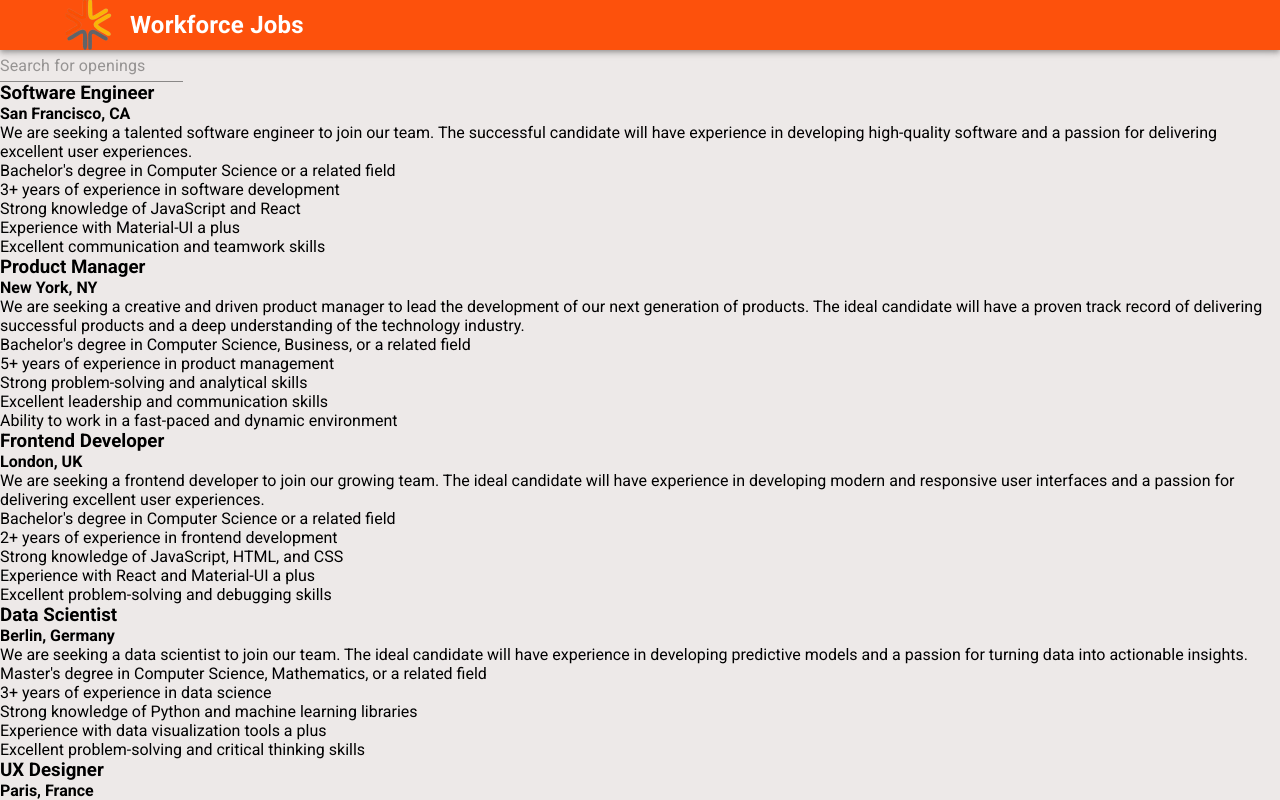
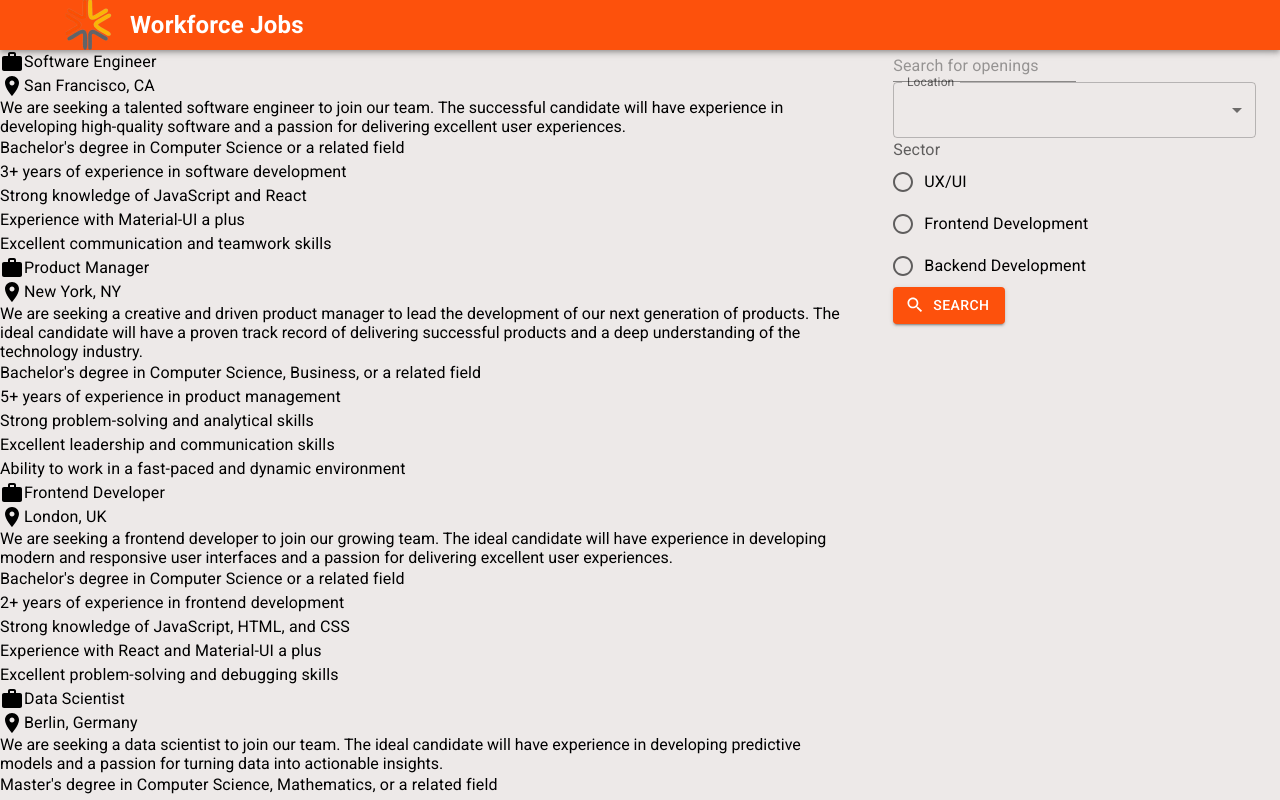
Before and after one commit to vicowiti/workforce-test, a React (Vite) app: page / in a window 1280 px wide. Shown: the top 800 px of the page. Built offline with nearby package versions, Linux system fonts and the light colour scheme.

Commit message:
Added the layout mvp

```diff
--- a/package.json
+++ b/package.json
@@ -11,6 +11,8 @@
   "dependencies": {
     "@emotion/react": "^11.10.5",
     "@emotion/styled": "^11.10.5",
+    "@material-ui/icons": "^4.11.3",
+    "@mui/icons-material": "^5.11.0",
     "@mui/material": "^5.11.7",
     "react": "^18.2.0",
     "react-dom": "^18.2.0"
--- a/src/App.tsx
+++ b/src/App.tsx
@@ -4,6 +4,7 @@ import SearchBar from "./components/SearchBar";
 import { JobPost } from "./utils/data";
 import mydata from "./assets/job-data.json";
 import NavBar from "./components/NavBar";
+import { Grid, Stack } from "@mui/material";
 
 const App = () => {
   const [jsonData, setJsonData] = useState<JobPost[]>(mydata);
@@ -26,8 +27,14 @@ const App = () => {
   return (
     <div>
       <NavBar />
-      <SearchBar value={searchTerm} setSearch={setSearchTerm} />
-      <RenderData data={filteredData} />
+      <Grid container spacing={3}>
+        <Grid item xs={8}>
+          <RenderData data={filteredData} />
+        </Grid>
+        <Grid item xs={4}>
+          <SearchBar value={searchTerm} setSearch={setSearchTerm} />
+        </Grid>
+      </Grid>
     </div>
   );
 };
--- a/src/components/JobCard.tsx
+++ b/src/components/JobCard.tsx
@@ -1,15 +1,31 @@
+import { Typography } from "@mui/material";
 import React from "react";
 import { JobCardProps } from "../utils/data";
+import WorkIcon from "@mui/icons-material/Work";
+import LocationOnIcon from "@mui/icons-material/LocationOn";
+import CircleIcon from "@mui/icons-material/Circle";
 
 const JobCard = ({ job }: JobCardProps) => {
   return (
     <div>
-      <h3>{job.title}</h3>
-      <h4>{job.location}</h4>
+      <Typography display="flex" alignItems="center" component="h3">
+        {" "}
+        <WorkIcon sx={{ color: "primary" }} /> {job.title}
+      </Typography>
+      <Typography display="flex" alignItems="center">
+        <LocationOnIcon /> {job.location}
+      </Typography>
       <p>{job.description}</p>
       <ul>
         {job.requirements.map((item) => (
-          <li key={item}>{item}</li>
+          <Typography
+            display="flex"
+            alignItems="center"
+            component="li"
+            key={item}
+          >
+            {item}
+          </Typography>
         ))}
       </ul>
     </div>
--- a/src/components/RenderData.tsx
+++ b/src/components/RenderData.tsx
@@ -1,3 +1,4 @@
+import { Container } from "@mui/material";
 import React from "react";
 import { JobPost, RenderDataProps } from "../utils/data";
 import JobCard from "./JobCard";
--- a/src/components/SearchBar.tsx
+++ b/src/components/SearchBar.tsx
@@ -1,17 +1,79 @@
-import { Input } from "@mui/material";
+import SearchIcon from "@mui/icons-material/Search";
+import {
+  Autocomplete,
+  Button,
+  FormControl,
+  FormControlLabel,
+  FormLabel,
+  Input,
+  InputLabel,
+  MenuItem,
+  Radio,
+  RadioGroup,
+  Select,
+  Stack,
+  TextField,
+} from "@mui/material";
+import { Container } from "@mui/system";
 import React from "react";
 import { SearchBarProps } from "../utils/data";
 
 const SearchBar = ({ value, setSearch }: SearchBarProps) => {
   return (
-    <div>
+    <Stack>
+      <Container>
         <Input
           value={value}
           onChange={(e) => setSearch(e.target.value)}
           type="search"
           placeholder="Search for openings"
         />
-    </div>
+
+        <Stack>
+          <FormControl fullWidth>
+            <InputLabel id="demo-simple-select-label">Location</InputLabel>
+            <Select
+              labelId="demo-simple-select-label"
+              id="demo-simple-select"
+              value="remote"
+              label="Location"
+              // onChange={handleChange}
+            >
+              <MenuItem value="Remote">Remote</MenuItem>
+              <MenuItem value="hybrid">Hybrid</MenuItem>
+              <MenuItem value="onsite">Onsite</MenuItem>
+            </Select>
+          </FormControl>
+          <FormControl>
+            <FormLabel id="demo-radio-buttons-group-label">Sector</FormLabel>
+            <RadioGroup
+              aria-labelledby="demo-radio-buttons-group-label"
+              defaultValue="female"
+              name="radio-buttons-group"
+            >
+              <FormControlLabel
+                value="UX/UI"
+                control={<Radio />}
+                label="UX/UI"
+              />
+              <FormControlLabel
+                value="Frontend Development"
+                control={<Radio />}
+                label="Frontend Development"
+              />
+              <FormControlLabel
+                value="Backend Development"
+                control={<Radio />}
+                label="Backend Development"
+              />
+            </RadioGroup>
+          </FormControl>
+        </Stack>
+        <Button variant="contained" startIcon={<SearchIcon />}>
+          Search
+        </Button>
+      </Container>
+    </Stack>
   );
 };
 
--- a/src/index.css
+++ b/src/index.css
@@ -4,6 +4,7 @@
   box-sizing: border-box;
   margin: 0;
   padding: 0;
+  list-style-type: none;
 }
 
 body {
@@ -13,3 +14,8 @@ body {
   width: 100%;
   max-width: 1440px;
 }
+
+.layout {
+  display: flex;
+  flex-direction: row-reverse;
+}
```
Also changed, not shown: 1 other file (tests, documents, lock files or other folders). Lines whose indentation alone changed are shown as unchanged.
